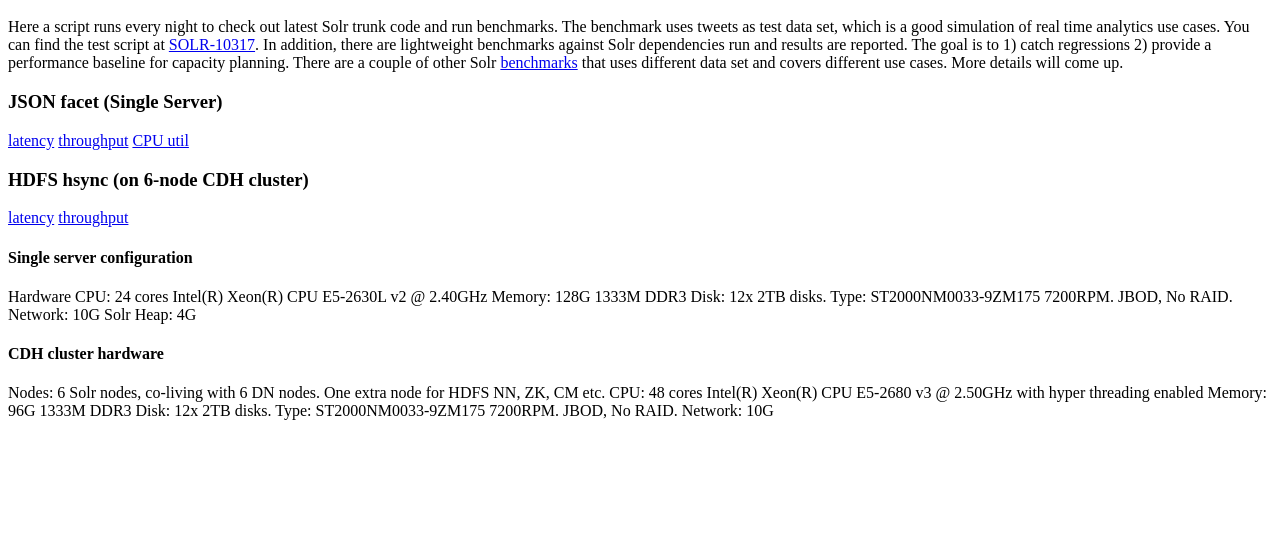
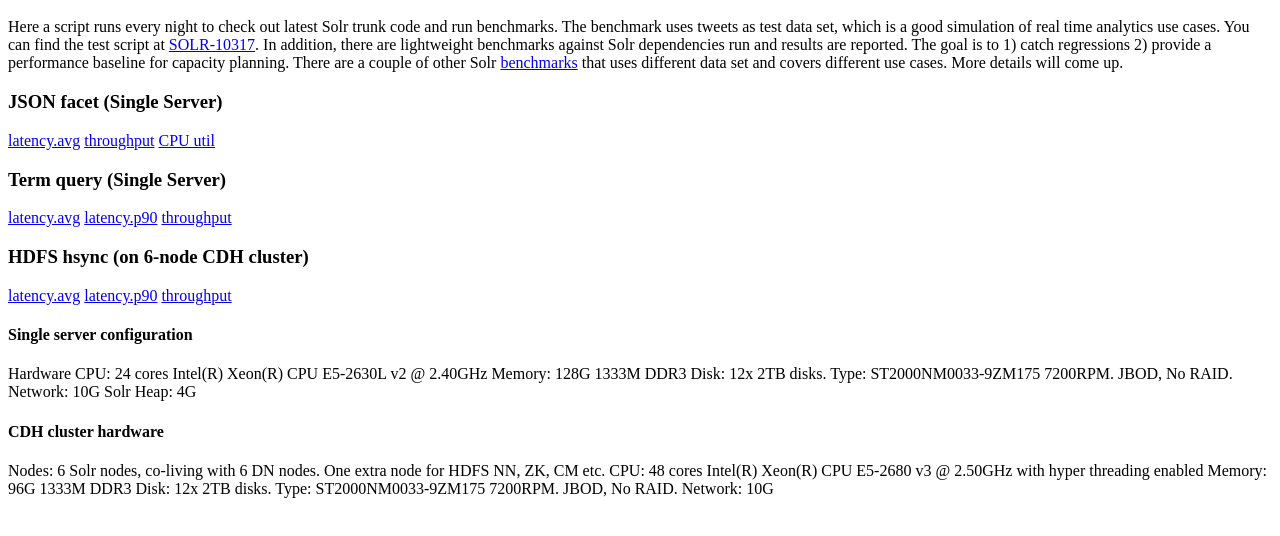
Before and after one commit to michael-sun-github/michael-sun-github.github.io, a plain HTML site: page index.html in a window 1280 px wide. Shown: the part 48-584 px from the top of the page. Drawn offline with Linux system fonts and the light colour scheme.

Commit message:
update frontpage

```diff
--- a/index.html
+++ b/index.html
@@ -11,12 +11,18 @@ There are a couple of other Solr <a href="https://issues.apache.org/jira/browse/
 More details will come up.
 
 <h3>JSON facet (Single Server)</h3>
-<a href="jsonfacet_jmeter.latency.avg.html">latency</a>
+<a href="jsonfacet_jmeter.latency.avg.html">latency.avg</a>
 <a href="jsonfacet_jmeter.throughput.html">throughput</a>
 <a href="jsonfacet_sar.cpu.html">CPU util</a>
 
+<h3>Term query (Single Server)</h3>
+<a href="solrtermquery_jmeter.latency.avg.html">latency.avg</a>
+<a href="solrtermquery_jmeter.latency.p90.html">latency.p90</a>
+<a href="solrtermquery_jmeter.throughput.html">throughput</a>
+
 <h3>HDFS hsync (on 6-node CDH cluster)</h3>
-<a href="hdfsappend_jmeter.latency.avg.html">latency</a>
+<a href="hdfsappend_jmeter.latency.avg.html">latency.avg</a>
+<a href="hdfsappend_jmeter.latency.p90.html">latency.p90</a>
 <a href="hdfsappend_jmeter.throughput.html">throughput</a>
 
 
```
